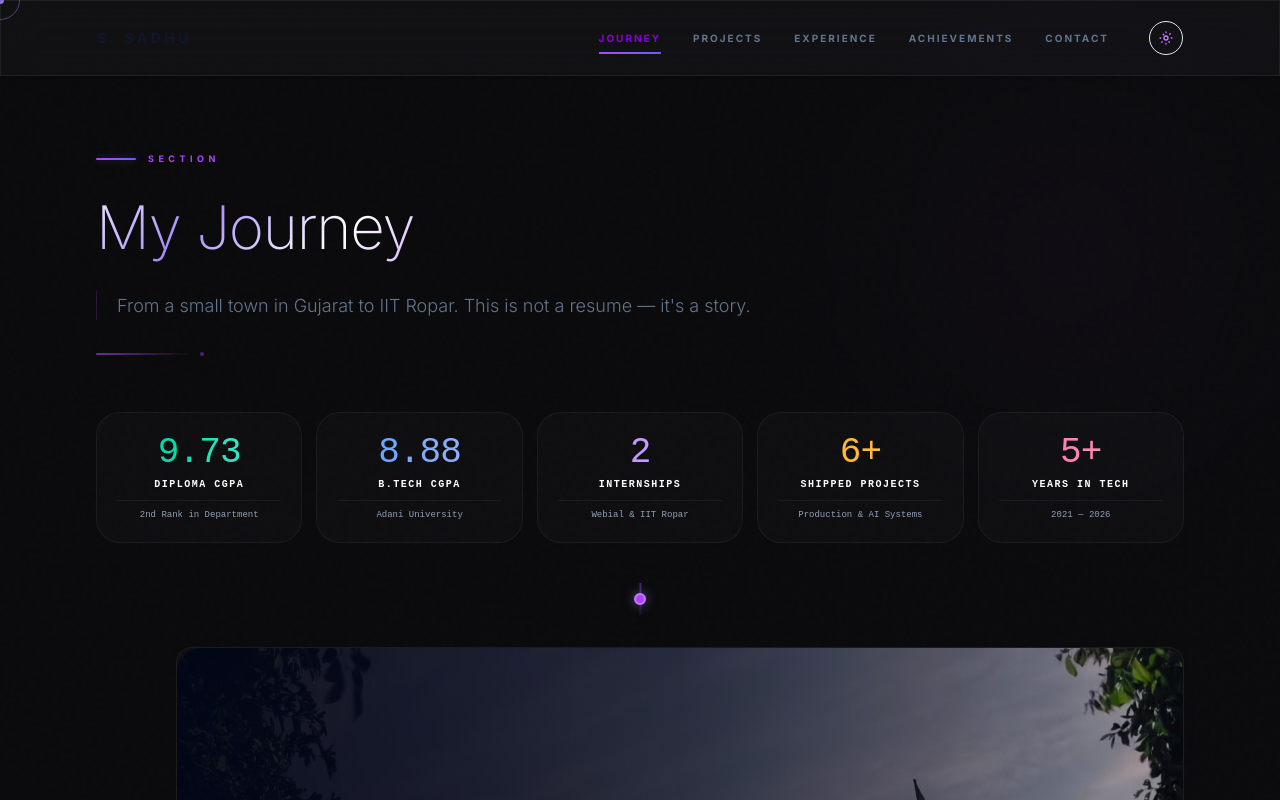
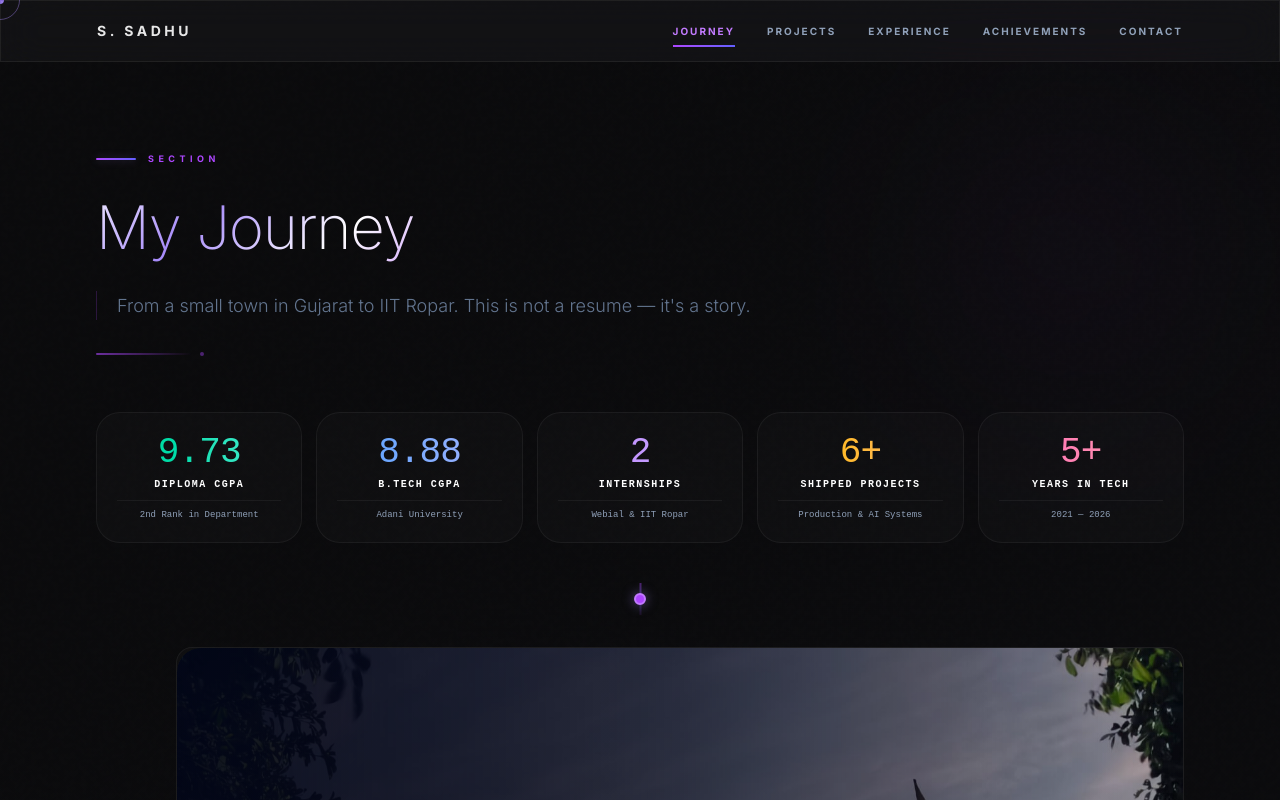
Before and after one commit to siddharthsadhu/siddharth-sadhu-portfolio, a React (Vite) app: page / in a window 1280 px wide. Both pictures are taken after a click on the button "BEGIN JOURNEY". Shown: the top 800 px of the page. Built offline with nearby package versions, Linux system fonts and the light colour scheme.

Commit message:
feat: enforce permanent immersive dark mode and remove light mode toggle

```diff
--- a/App.tsx
+++ b/App.tsx
@@ -1,5 +1,5 @@
 import React, { useState, useEffect, useCallback } from 'react';
-import { Page, Theme, Project } from './types';
+import { Page, Project } from './types';
 import { PROJECTS_DATA } from './data';
 import { Home } from './pages/Home';
 import { Journey } from './pages/Journey';
@@ -8,7 +8,6 @@ import { ProjectDeepDive } from './pages/ProjectDeepDive';
 import { Experience } from './pages/Experience';
 import { HackathonsCertifications } from './pages/HackathonsCertifications';
 import { Contact } from './pages/Contact';
-import { ThemeToggle } from './components/ThemeToggle';
 import { CursorFollower } from './components/CursorFollower';
 import { AnimatePresence, motion } from 'framer-motion';
 
@@ -39,7 +38,6 @@ const App: React.FC = () => {
   const [currentPage, setCurrentPage] = useState<Page>(() => getPageFromHash());
   const [selectedProject, setSelectedProject] = useState<Project | null>(null);
   const [hasBegun, setHasBegun] = useState(() => getPageFromHash() !== Page.Home);
-  const [theme, setTheme] = useState<Theme>('dark');
 
   const narrativeSequence = [
     Page.Journey,
@@ -67,11 +65,11 @@ const App: React.FC = () => {
     [Page.Contact]: 'Contact'
   };
 
-  // Theme management
+  // Permanent Dark Theme setup
   useEffect(() => {
-    document.documentElement.classList.remove('dark', 'light');
-    document.documentElement.classList.add(theme);
-  }, [theme]);
+    document.documentElement.classList.remove('light');
+    document.documentElement.classList.add('dark');
+  }, []);
 
   // Scroll to top + update title on page change
   useEffect(() => {
@@ -101,8 +99,6 @@ const App: React.FC = () => {
     window.addEventListener('popstate', handlePopState);
     return () => window.removeEventListener('popstate', handlePopState);
   }, []);
-
-  const toggleTheme = () => setTheme(prev => prev === 'dark' ? 'light' : 'dark');
 
   const navigateTo = useCallback((page: Page, fromPopstate: boolean = false) => {
     if (page !== Page.Home) setHasBegun(true);
@@ -166,7 +162,7 @@ const App: React.FC = () => {
   };
 
   return (
-    <div className="relative min-h-screen font-sans transition-colors duration-500 bg-background-light dark:bg-background-dark">
+    <div className="relative min-h-screen font-sans bg-[#0A0A0B] text-[#F9FAFB] dark">
       <CursorFollower />
 
       {/* Navigation */}
@@ -174,29 +170,29 @@ const App: React.FC = () => {
         aria-label="Main navigation"
         className={`fixed top-0 left-0 right-0 z-50 px-6 py-5 md:px-16 lg:px-24 flex justify-between items-center transition-all duration-700 ease-out-expo ${
           hasBegun
-            ? 'glass bg-white/70 dark:bg-white/[0.03] border-b border-slate-200/60 dark:border-white/[0.04] opacity-100 shadow-sm dark:shadow-none'
+            ? 'glass bg-white/[0.03] border-b border-white/[0.04] opacity-100 shadow-none'
             : 'opacity-0 -translate-y-4 pointer-events-none'
         }`}
       >
         <button
           onClick={() => navigateTo(Page.Home)}
           aria-label="Go to home page"
-          className="text-slate-900 dark:text-white/90 text-sm font-bold tracking-[0.25em] uppercase hover:text-purple-700 dark:hover:text-purple-400 transition-colors duration-300"
+          className="text-white/90 text-sm font-bold tracking-[0.25em] uppercase hover:text-purple-400 transition-colors duration-300 cursor-pointer"
         >
           S. Sadhu
         </button>
 
-        <div className="flex items-center space-x-6 lg:space-x-10">
-          <div className="hidden md:flex items-center space-x-5 lg:space-x-8">
+        <div className="flex items-center space-x-6 lg:space-x-8">
+          <div className="flex items-center space-x-5 lg:space-x-8">
             {navPages.map((page) => (
               <button
                 key={page}
                 onClick={() => navigateTo(page)}
                 aria-current={isPageActive(page) ? 'page' : undefined}
-                className={`relative text-[10px] font-bold uppercase tracking-[0.2em] transition-all duration-300 hover:text-purple-700 dark:hover:text-purple-400 ${
+                className={`relative text-[10px] font-bold uppercase tracking-[0.2em] transition-all duration-300 hover:text-purple-400 cursor-pointer ${
                   isPageActive(page)
-                    ? 'text-purple-700 dark:text-purple-400'
-                    : 'text-slate-500 dark:text-slate-400'
+                    ? 'text-purple-400'
+                    : 'text-slate-400'
                 }`}
               >
                 {pageDisplayNames[page]}
@@ -210,7 +206,6 @@ const App: React.FC = () => {
               </button>
             ))}
           </div>
-          <ThemeToggle theme={theme} toggle={toggleTheme} />
         </div>
       </nav>
 
@@ -229,8 +224,6 @@ const App: React.FC = () => {
           {renderPage()}
         </motion.main>
       </AnimatePresence>
-
-
     </div>
   );
 };
--- a/index.html
+++ b/index.html
@@ -1,6 +1,6 @@
 
 <!DOCTYPE html>
-<html lang="en">
+<html lang="en" class="dark">
   <head>
     <meta charset="UTF-8" />
     <meta name="viewport" content="width=device-width, initial-scale=1.0" />
```
